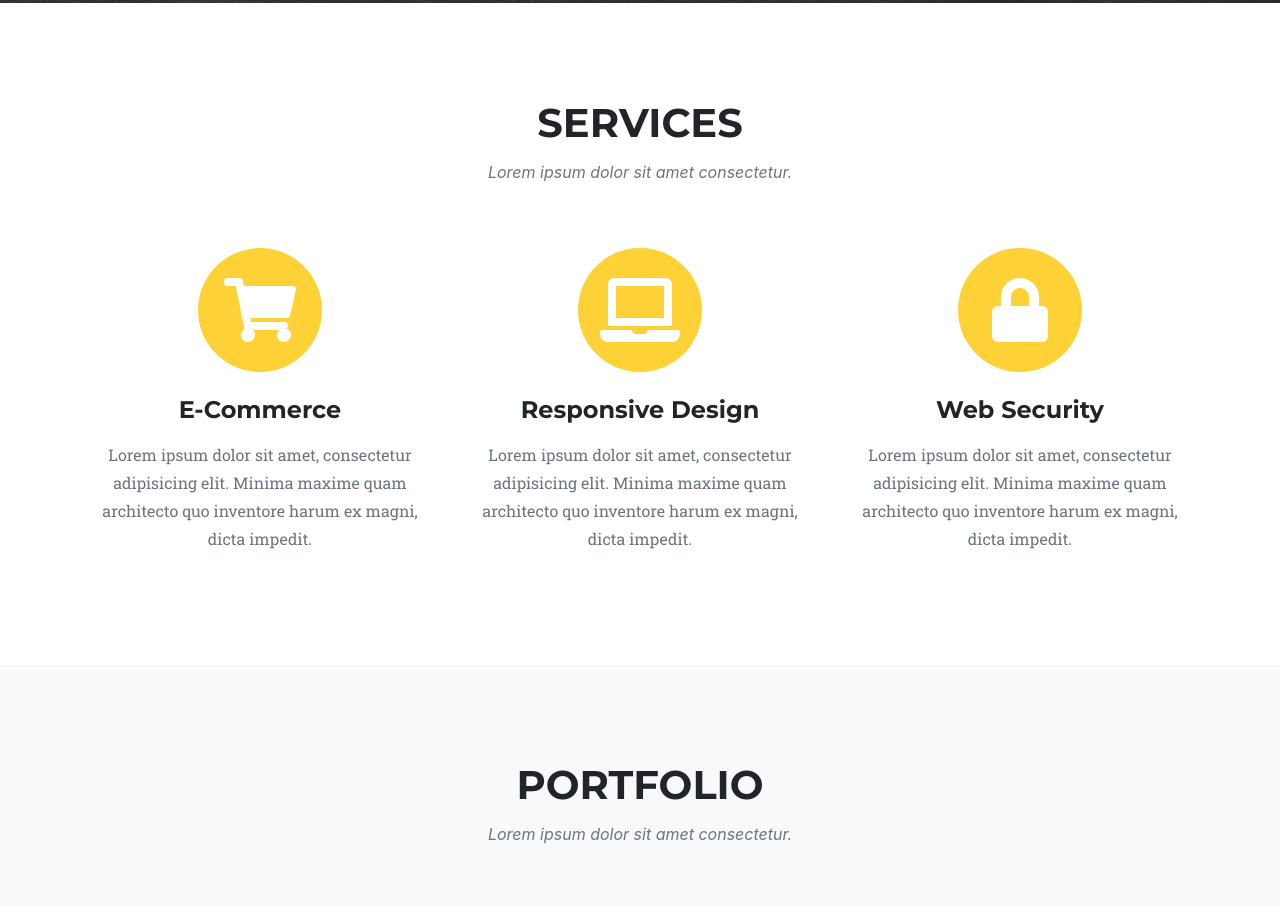
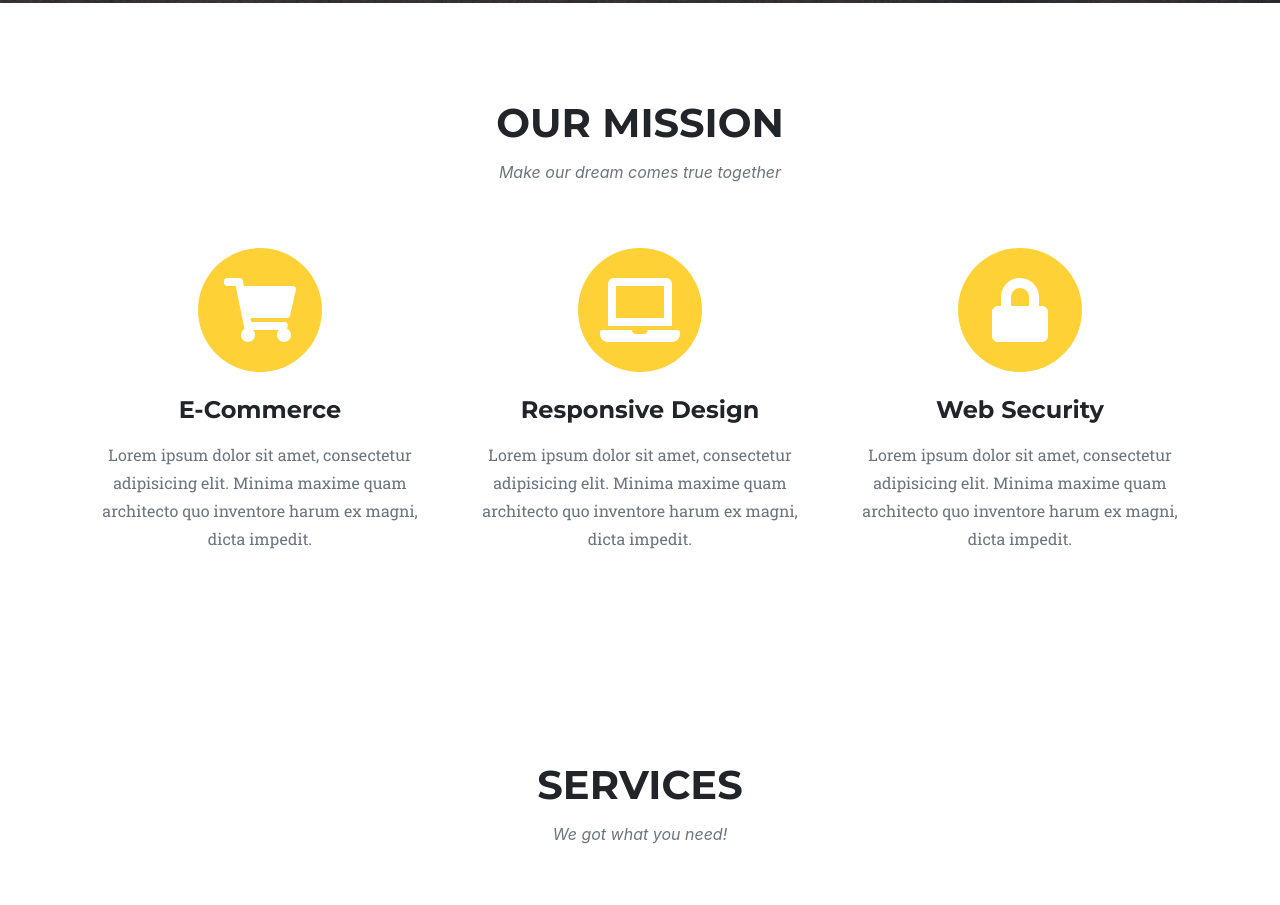
Before and after one commit to federico-arona/mVision, a plain HTML site: page index.html in a window 1280 px wide. Shown: the part 814-1719 px from the top of the page. Drawn offline with nearby package versions, Linux system fonts and the light colour scheme; a web font is replaced by a local one.

Commit message:
Update index.html

```diff
--- a/index.html
+++ b/index.html
@@ -45,11 +45,46 @@
             </div>
         </header>
         <!-- Services-->
+        <section class="page-section" id="mission">
+            <div class="container">
+                <div class="text-center">
+                    <h2 class="section-heading text-uppercase">Our Mission</h2>
+                    <h3 class="section-subheading text-muted">Make our dream comes true together</h3>
+                </div>
+                <div class="row text-center">
+                    <div class="col-md-4">
+                        <span class="fa-stack fa-4x">
+                            <i class="fas fa-circle fa-stack-2x text-primary"></i>
+                            <i class="fas fa-shopping-cart fa-stack-1x fa-inverse"></i>
+                        </span>
+                        <h4 class="my-3">E-Commerce</h4>
+                        <p class="text-muted">Lorem ipsum dolor sit amet, consectetur adipisicing elit. Minima maxime quam architecto quo inventore harum ex magni, dicta impedit.</p>
+                    </div>
+                    <div class="col-md-4">
+                        <span class="fa-stack fa-4x">
+                            <i class="fas fa-circle fa-stack-2x text-primary"></i>
+                            <i class="fas fa-laptop fa-stack-1x fa-inverse"></i>
+                        </span>
+                        <h4 class="my-3">Responsive Design</h4>
+                        <p class="text-muted">Lorem ipsum dolor sit amet, consectetur adipisicing elit. Minima maxime quam architecto quo inventore harum ex magni, dicta impedit.</p>
+                    </div>
+                    <div class="col-md-4">
+                        <span class="fa-stack fa-4x">
+                            <i class="fas fa-circle fa-stack-2x text-primary"></i>
+                            <i class="fas fa-lock fa-stack-1x fa-inverse"></i>
+                        </span>
+                        <h4 class="my-3">Web Security</h4>
+                        <p class="text-muted">Lorem ipsum dolor sit amet, consectetur adipisicing elit. Minima maxime quam architecto quo inventore harum ex magni, dicta impedit.</p>
+                    </div>
+                </div>
+            </div>
+        </section>
+        <!-- Services-->
         <section class="page-section" id="services">
             <div class="container">
                 <div class="text-center">
                     <h2 class="section-heading text-uppercase">Services</h2>
-                    <h3 class="section-subheading text-muted">Lorem ipsum dolor sit amet consectetur.</h3>
+                    <h3 class="section-subheading text-muted">We got what you need!</h3>
                 </div>
                 <div class="row text-center">
                     <div class="col-md-4">
@@ -84,7 +119,7 @@
             <div class="container">
                 <div class="text-center">
                     <h2 class="section-heading text-uppercase">Portfolio</h2>
-                    <h3 class="section-subheading text-muted">Lorem ipsum dolor sit amet consectetur.</h3>
+                    <h3 class="section-subheading text-muted">What we did</h3>
                 </div>
                 <div class="row">
                     <div class="col-lg-4 col-sm-6 mb-4">
@@ -179,7 +214,7 @@
             <div class="container">
                 <div class="text-center">
                     <h2 class="section-heading text-uppercase">About</h2>
-                    <h3 class="section-subheading text-muted">Lorem ipsum dolor sit amet consectetur.</h3>
+                    <h3 class="section-subheading text-muted">Who we are</h3>
                 </div>
                 <ul class="timeline">
                     <li>
```
